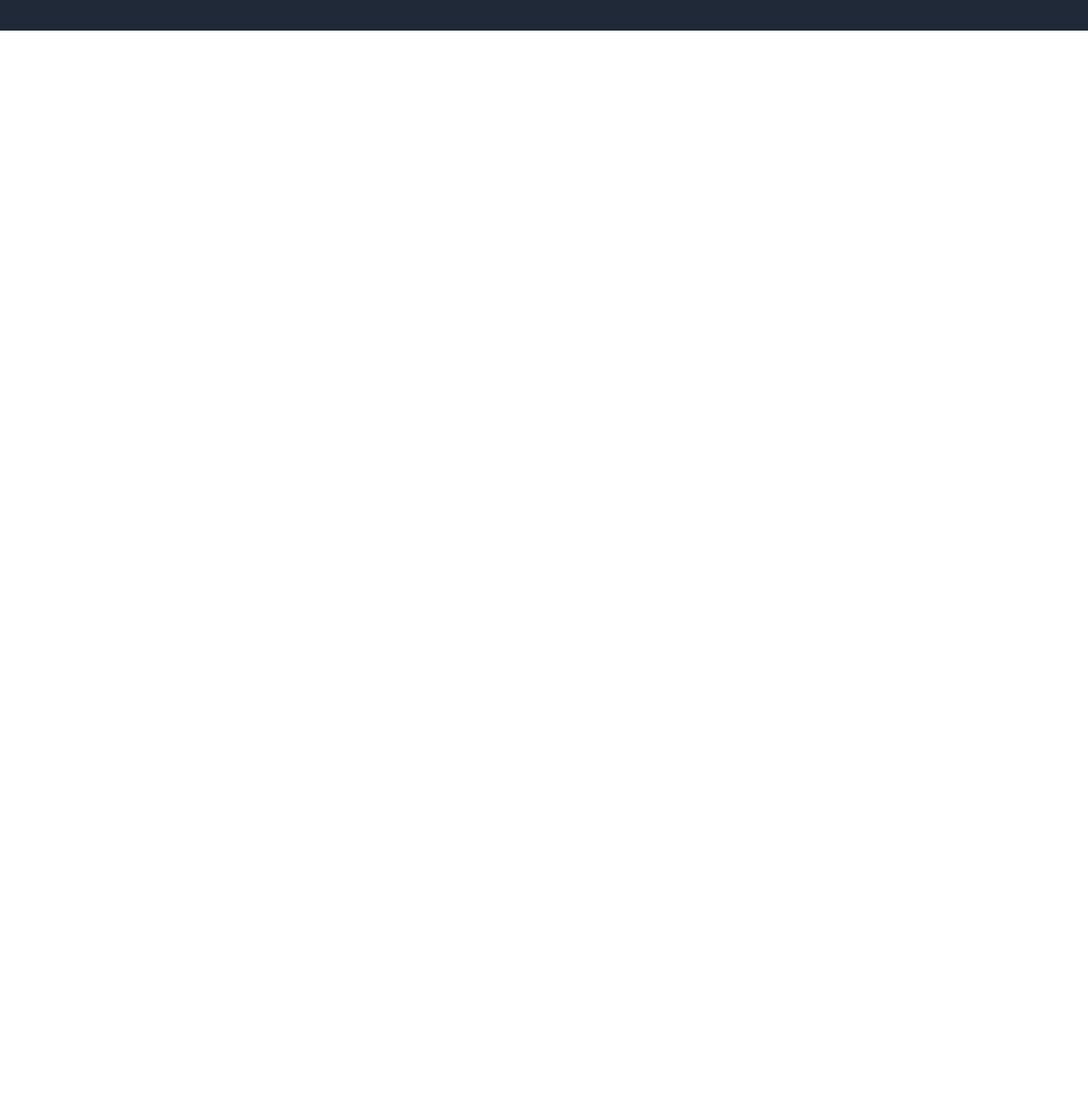
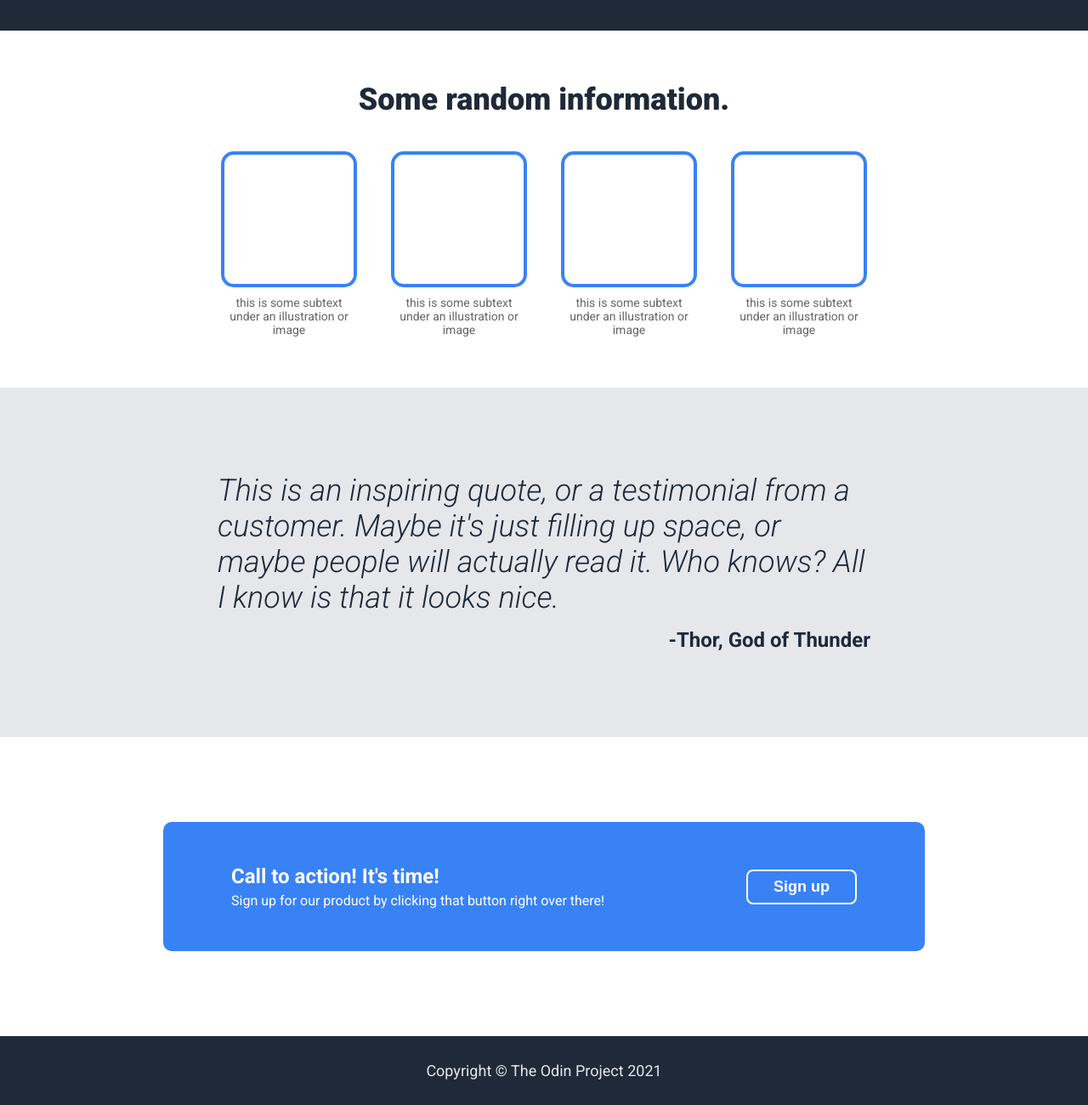
Before and after one commit to rainireel/ODIN-PROJECT1, a plain HTML site: page index.html in a window 1280 px wide. Shown: the part 432-1732 px from the top of the page at 85% size. Before the commit the page ends 800 px from the top, so only its background shows below. Drawn offline with Linux system fonts and the light colour scheme.

```diff
--- a/index.html
+++ b/index.html
@@ -37,6 +37,60 @@
         </div>
     </div>
 
+            <!-- DIVIDE  -->
+
+
+    <section class="info-section">
+        <h2>Some random information.</h2>
+        <div class="cards-container">
+            <!-- Card 1 -->
+            <div class="card">
+                <div class="box"></div>
+                <p>this is some subtext under an illustration or image</p>
+            </div>
+            <!-- Card 2 -->
+            <div class="card">
+                <div class="box"></div>
+                <p>this is some subtext under an illustration or image</p>
+            </div>
+            <!-- Card 3 -->
+            <div class="card">
+                <div class="box"></div>
+                <p>this is some subtext under an illustration or image</p>
+            </div>
+            <!-- Card 4 -->
+            <div class="card">
+                <div class="box"></div>
+                <p>this is some subtext under an illustration or image</p>
+            </div>
+        </div>
+    </section>
+
+    <section class="quote-section">
+        <div class="quote-container">
+            <p class="quote-text">This is an inspiring quote, or a testimonial from a customer. Maybe it's just filling up space, or maybe people will actually read it. Who knows? All I know is that it looks nice.</p>
+            <p class="quote-author">-Thor, God of Thunder</p>
+        </div>
+    </section>
+
+           <!-- DIVIDE  -->
+
+
+        <section class="cta-section">
+        <div class="cta-box">
+            <div class="cta-text">
+                <h3>Call to action! It's time!</h3>
+                <p>Sign up for our product by clicking that button right over there!</p>
+            </div>
+            <button class="btn-secondary">Sign up</button>
+        </div>
+    </section>
+
+    <footer>
+        <p>Copyright © The Odin Project 2021</p>
+    </footer>
+
+           <!-- DIVIDE  -->
 
 </body>
 </html>
--- a/style.css
+++ b/style.css
@@ -111,3 +111,110 @@ nav ul {
     height: 250px;
     text-align: center;
 }
+
+
+/* Info Section */
+.info-section {
+    padding: 60px 15%;
+    text-align: center;
+}
+
+.info-section h2 {
+    font-size: 36px;
+    font-weight: 900;
+    color: var(--dark-bg);
+    margin-bottom: 40px;
+}
+
+.cards-container {
+    display: flex;
+    justify-content: center;
+    gap: 40px;
+    flex-wrap: wrap;
+}
+
+.card {
+    width: 160px;
+    text-align: center;
+}
+
+.box {
+    width: 160px;
+    height: 160px;
+    border: 4px solid var(--blue-accent);
+    border-radius: 15px;
+    margin-bottom: 10px;
+}
+
+.card p {
+    color: #666; /* Standard dark gray for body text */
+    font-size: 14px;
+}
+
+/* Quote Section */
+.quote-section {
+    background-color: var(--quote-bg);
+    padding: 100px 20%;
+    display: flex;
+    justify-content: center;
+}
+
+.quote-text {
+    font-size: 36px;
+    font-weight: 300;
+    font-style: italic;
+    color: var(--dark-bg);
+    margin-bottom: 15px;
+}
+
+.quote-author {
+    text-align: right;
+    font-weight: 700;
+    font-size: 24px;
+    color: var(--dark-bg);
+}
+
+
+/* CTA Section */
+.cta-section {
+    padding: 100px 15%;
+    display: flex;
+    justify-content: center;
+}
+
+.cta-box {
+    background-color: var(--blue-accent);
+    color: white;
+    width: 100%;
+    padding: 50px 80px;
+    border-radius: 10px;
+    display: flex;
+    justify-content: space-between;
+    align-items: center;
+}
+
+.cta-text h3 {
+    font-size: 24px;
+    font-weight: 700;
+    margin-bottom: 5px;
+}
+
+.btn-secondary {
+    background-color: transparent;
+    color: white;
+    border: 2px solid white;
+    padding: 8px 30px;
+    border-radius: 8px;
+    font-weight: 700;
+    font-size: 18px;
+    cursor: pointer;
+}
+
+/* Footer */
+footer {
+    background-color: var(--dark-bg);
+    color: var(--secondary-text);
+    padding: 30px;
+    text-align: center;
+    font-size: 18px;
+}
```
